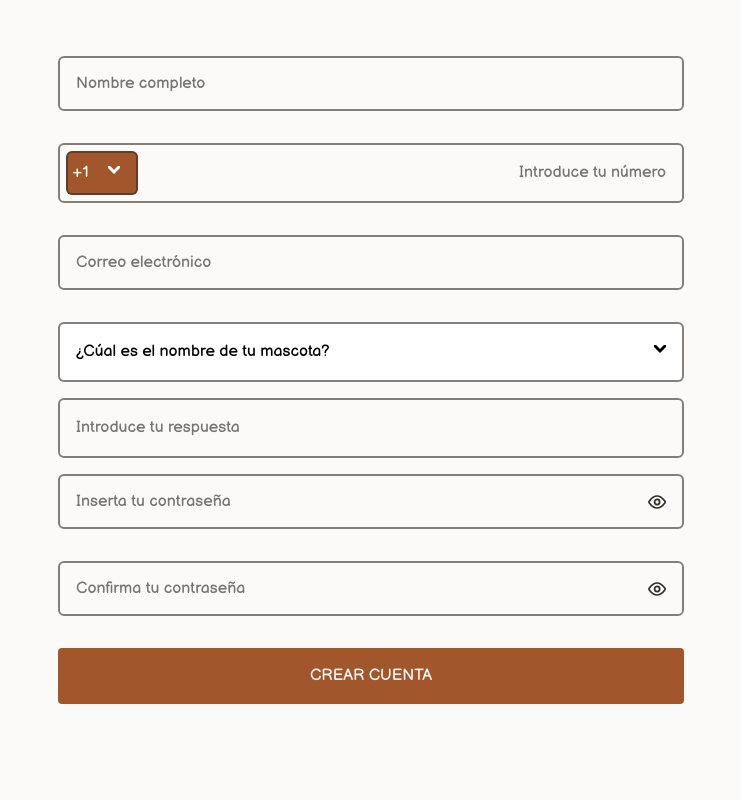
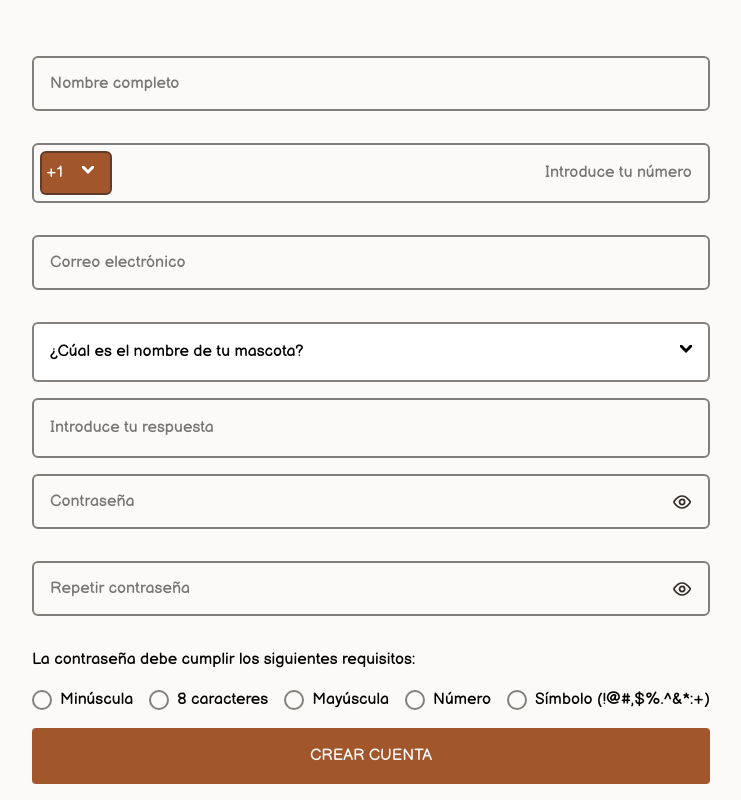
Before and after one commit to fidelChoqueDev/inventario-frontend, a React (Vite) app: page /register in a window 1280 px wide. Shown: the part 690-1490 px from the top of the page, without its empty margins (269-1010 px from the left). Before the commit the page ends 1410 px from the top, so only its background shows below. Built offline with nearby package versions, Linux system fonts and the light colour scheme.

Commit message:
feat: add new component PasswordInputWithRequirements

```diff
--- a/src/components/RegisterForm/RegisterForm.tsx
+++ b/src/components/RegisterForm/RegisterForm.tsx
@@ -5,7 +5,7 @@ import Button from "../Button/Button.tsx";
 import SecurityQuestion from "../SecurityQuestion/SecurityQuestion.tsx";
 import InputPhoneForm from "../InputPhoneForm/InputPhoneForm.tsx";
 import { useFetch } from "../../hooks/useFetch.ts";
-import InputPasswordForm from "../InputPasswordForm/InputPasswordForm.tsx";
+import PasswordInputWithRequirements from "../PasswordInputWithRequirements/PasswordInputWithRequirements.tsx";
 
 interface IFormData {
   fullName: string;
@@ -15,7 +15,6 @@ interface IFormData {
   secretQuestion: string;
   secretAnswer: string;
   password: string;
-  confirmPassword: string;
 }
 
 const questionOptions = [
@@ -36,7 +35,6 @@ const RegisterForm = () => {
     secretQuestion: "Cúal es el nombre de tu mascota?",
     secretAnswer: "",
     password: "",
-    confirmPassword: "",
   });
 
   const url = "http://localhost:8007/user/add";
@@ -122,23 +120,8 @@ const RegisterForm = () => {
         errorMessage="Debe contener entre 3 y 50 carácteres."
       />
 
-      <InputPasswordForm
-        name="password"
-        placeholder="Inserta tu contraseña"
-        errorMessage="Al menos 8 caracteres, mayúscula, minúscula y un número."
-        required
-        pattern="^{8,32}$"
-        value={formData.password}
-        onChange={handleChange}
-      />
-
-      <InputPasswordForm
-        name="confirmPassword"
-        placeholder="Confirma tu contraseña"
-        errorMessage="Las contraseñas deben coincidir"
-        required
-        pattern={formData.password}
-        value={formData.confirmPassword}
+      <PasswordInputWithRequirements
+        passwordValue={formData.password}
         onChange={handleChange}
       />
 
```
